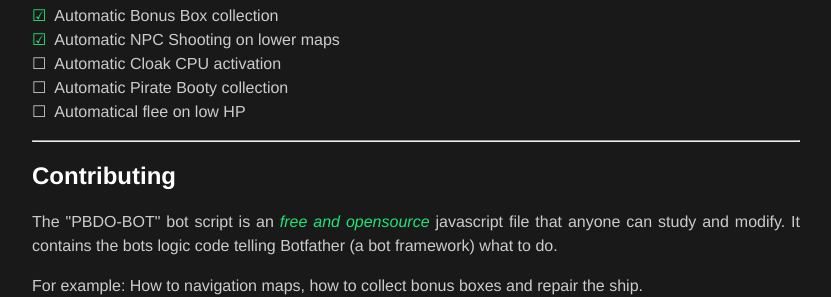
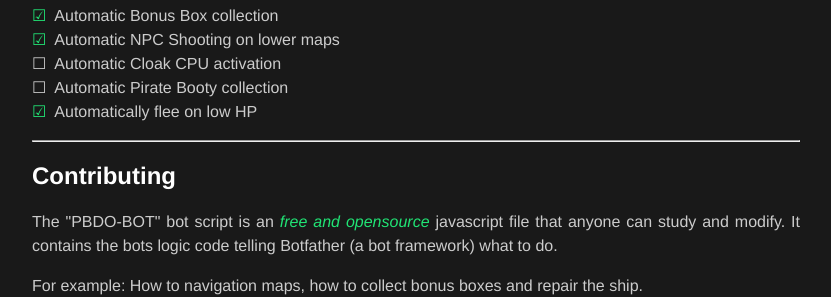
Before and after one commit to Dementor42/dementor42.github.io, a Jekyll site: the page built from index.html, in a window 1280 px wide. Shown: the part 833-1130 px from the top of the page, without its empty margins (224-1055 px from the left). Built offline with Jekyll 4.4.1, drawn with Linux system fonts in a browser that asks for light colours.

Commit message:
Mark the flight on low hp feature as done

```diff
--- a/index.html
+++ b/index.html
@@ -31,7 +31,7 @@
 	<li class="done">Automatic NPC Shooting on lower maps</li>
 	<li>Automatic Cloak CPU activation</li>
 	<li>Automatic Pirate Booty collection</li>
-	<li>Automatical flee on low HP</li>
+	<li class="done">Automatically flee on low HP</li>
 </ul>
 
 <hr>
```
